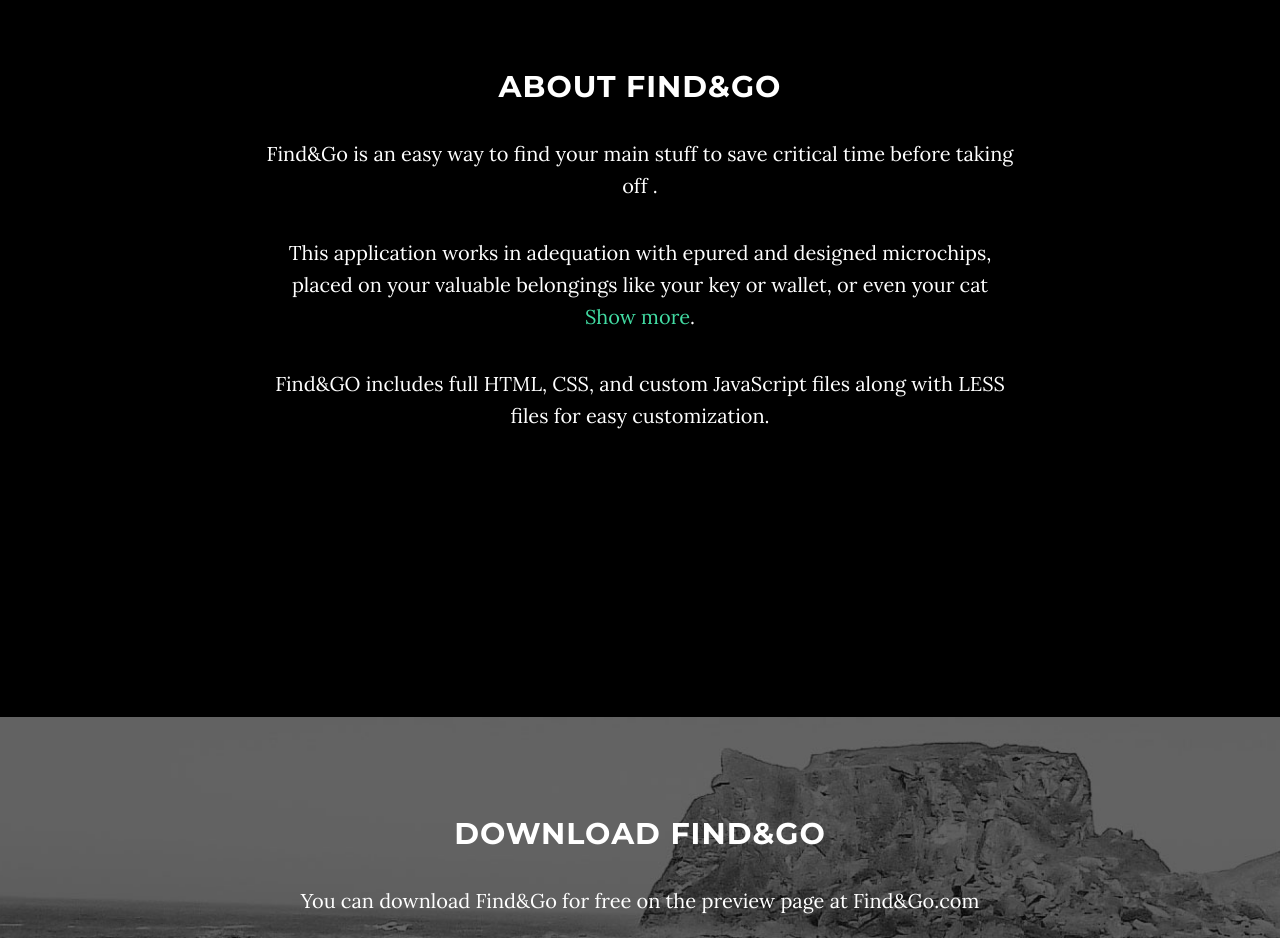
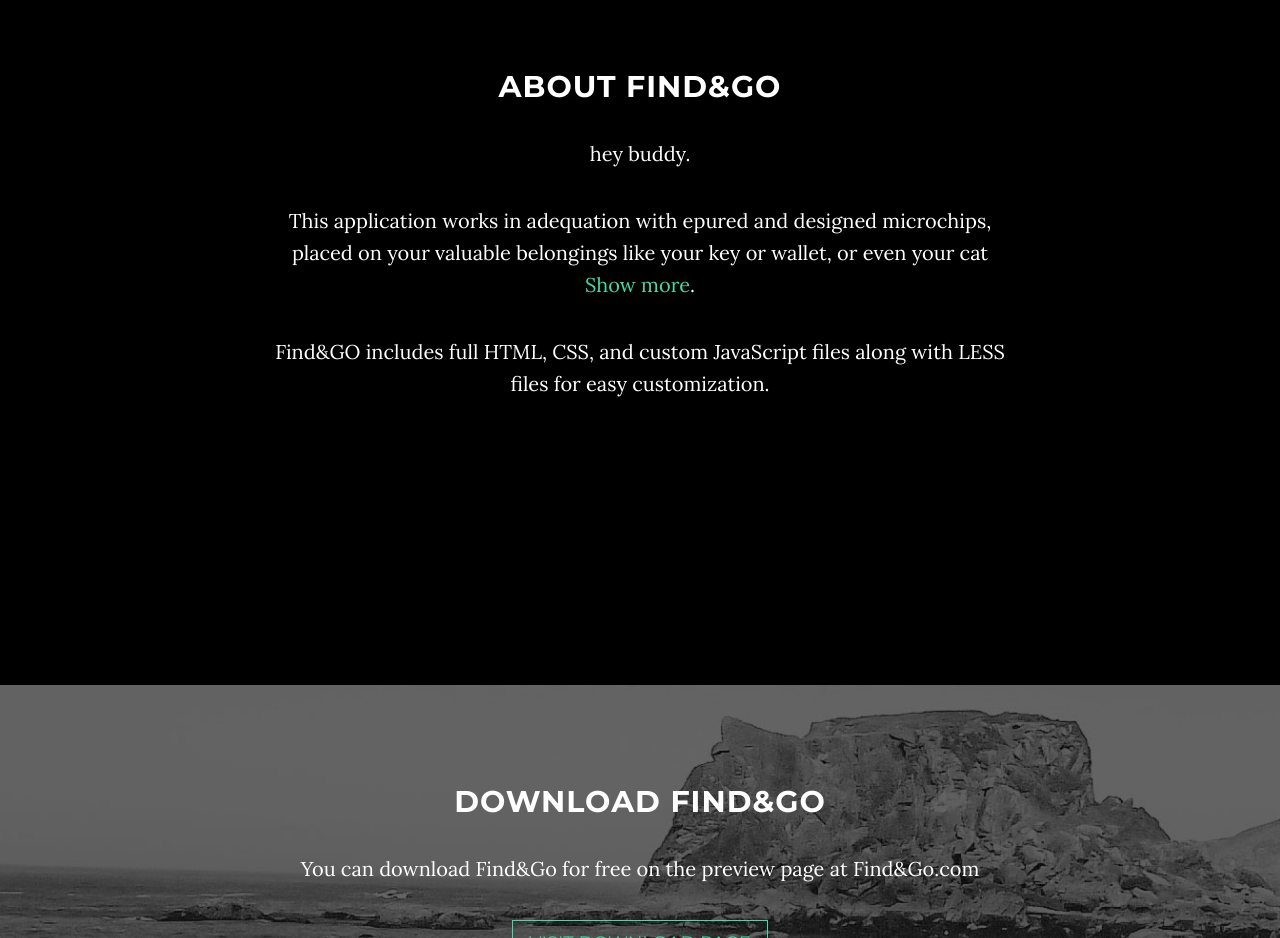
Before and after one commit to SocAdam/wf3_Startup, a plain HTML site: page index.html in a window 1280 px wide. Shown: the part 980-1918 px from the top of the page. Drawn offline with Linux system fonts and the light colour scheme; some packages are replaced by stand-ins of ours.

Commit message:
modif tagline

```diff
--- a/index.html
+++ b/index.html
@@ -90,7 +90,7 @@
         <div class="row">
             <div class="col-lg-8 col-lg-offset-2">
                 <h2>About Find&GO</h2>
-                <p>Find&Go is an easy way to find your main stuff to save critical time before taking off .</p>
+                <p>hey buddy.</p>
                 <p>This application works in adequation with epured and designed microchips, placed on your valuable belongings like your key or wallet, or even your cat<a href="http://snazzymaps.com/"> Show more</a>.</p>
                 <p>Find&GO includes full HTML, CSS, and custom JavaScript files along with LESS files for easy customization.</p>
             </div>
```
